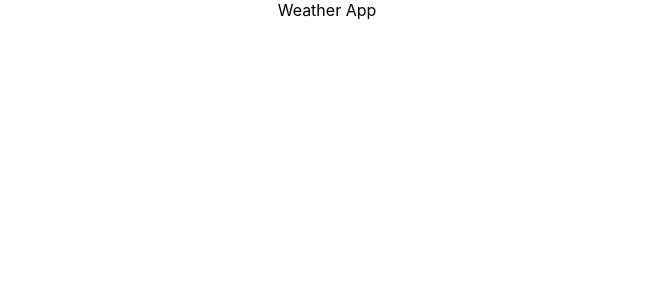
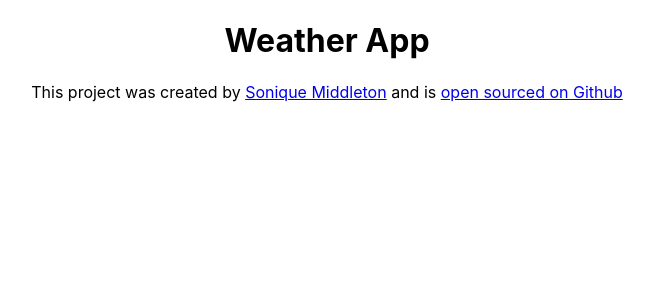
Before and after one commit to soniqmidd/react-weather-app, a React (Create React App) app: page / in a window 1280 px wide. Shown: the top 300 px of the page, without its empty margins (313-967 px from the left). Built offline with nearby package versions, Linux system fonts and the light colour scheme.

Commit message:
Added the GIthub repo URL

```diff
--- a/src/App.js
+++ b/src/App.js
@@ -3,7 +3,24 @@
 import "./App.css";
 
 function App() {
-  return <div className="App">Weather App</div>;
+  return (
+    <div className="App">
+      <h1>Weather App</h1>
+      <footer>
+        This project was created by{" "}
+        <a href="https://gilded-starburst-7bef05.netlify.app/" target="_blank">
+          Sonique Middleton
+        </a>{" "}
+        and is{" "}
+        <a
+          href="https://github.com/soniqmidd/react-weather-app"
+          target="_blank"
+        >
+          open sourced on Github
+        </a>
+      </footer>
+    </div>
+  );
 }
 
 export default App;
```
